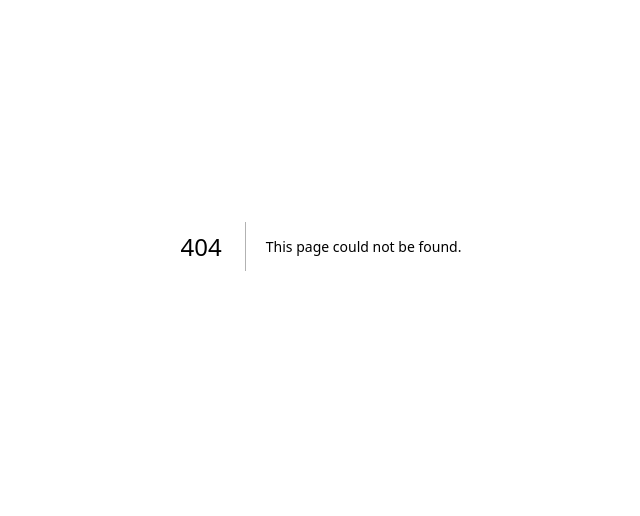
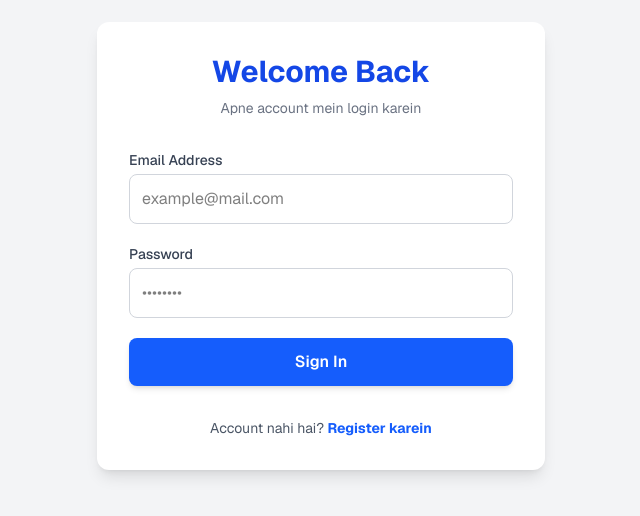
Before and after one commit to maazhashmi996-pixel/QUAL-CHECK-CRM-NEXT, a Next.js app: page /login in a window 1280 px wide. Before the commit this address had no page. Shown: the part 154-670 px from the top of the page, without its empty margins (319-959 px from the left). Built offline with nearby package versions, Linux system fonts and the light colour scheme.

Commit message:
login page updated

```diff
--- /dev/null
+++ b/app/login/page.tsx
@@ -0,0 +1,102 @@
+"use client";
+
+import { useState, FormEvent, ChangeEvent } from 'react';
+import api from '@/lib/axios';
+import { useRouter } from 'next/navigation';
+import Link from 'next/link';
+
+export default function Login() {
+    const [formData, setFormData] = useState({ email: '', password: '' });
+    const [error, setError] = useState('');
+    const [loading, setLoading] = useState(false);
+    const router = useRouter();
+
+    const handleChange = (e: ChangeEvent<HTMLInputElement>) => {
+        setFormData({ ...formData, [e.target.name]: e.target.value });
+    };
+
+    const handleSubmit = async (event: FormEvent) => {
+        event.preventDefault();
+        setError('');
+        setLoading(true);
+
+        try {
+            const res = await api.post('/auth/login', formData);
+
+            // Token aur User Info save karna
+            localStorage.setItem('token', res.data.token);
+            localStorage.setItem('user', JSON.stringify(res.data.user));
+
+            // Dashboard par redirect karna
+            if (res.data.user.role === 'ADMIN') {
+                router.push('/admin/dashboard');
+            } else {
+                router.push('/dashboard');
+            }
+        } catch (err: any) {
+            const errorMessage = err.response?.data?.message || 'Login fail ho gaya. Details check karein.';
+            setError(errorMessage);
+        } finally {
+            setLoading(false);
+        }
+    };
+
+    return (
+        <div className="min-h-screen flex items-center justify-center bg-gray-100 p-4">
+            <div className="bg-white p-8 rounded-xl shadow-lg w-full max-w-md">
+                <h2 className="text-3xl font-bold mb-2 text-center text-blue-700 font-sans">Welcome Back</h2>
+                <p className="text-center text-gray-500 mb-8 font-sans text-sm">Apne account mein login karein</p>
+
+                <form onSubmit={handleSubmit} className="space-y-5">
+                    <div>
+                        <label className="block text-sm font-medium text-gray-700 mb-1 font-sans">Email Address</label>
+                        <input
+                            type="email"
+                            name="email"
+                            value={formData.email}
+                            placeholder="example@mail.com"
+                            className="w-full p-3 border border-gray-300 rounded-lg outline-none text-black focus:ring-2 focus:ring-blue-500 font-sans"
+                            onChange={handleChange}
+                            required
+                        />
+                    </div>
+
+                    <div>
+                        <label className="block text-sm font-medium text-gray-700 mb-1 font-sans">Password</label>
+                        <input
+                            type="password"
+                            name="password"
+                            value={formData.password}
+                            placeholder="••••••••"
+                            className="w-full p-3 border border-gray-300 rounded-lg outline-none text-black focus:ring-2 focus:ring-blue-500 font-sans"
+                            onChange={handleChange}
+                            required
+                        />
+                    </div>
+
+                    <button
+                        type="submit"
+                        disabled={loading}
+                        className={`w-full p-3 rounded-lg text-white font-semibold transition-all font-sans ${loading ? 'bg-gray-400 cursor-not-allowed' : 'bg-blue-600 hover:bg-blue-700 shadow-md'
+                            }`}
+                    >
+                        {loading ? 'Logging in...' : 'Sign In'}
+                    </button>
+                </form>
+
+                {error && (
+                    <div className="mt-4 p-3 bg-red-100 border-l-4 border-red-500 text-red-700 rounded text-sm font-sans">
+                        {error}
+                    </div>
+                )}
+
+                <div className="mt-8 text-center text-sm text-gray-600 font-sans">
+                    Account nahi hai?{' '}
+                    <Link href="/register" className="text-blue-600 hover:underline font-bold">
+                        Register karein
+                    </Link>
+                </div>
+            </div>
+        </div>
+    );
+}
```
